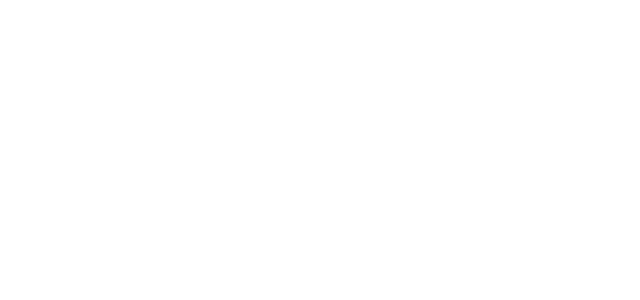
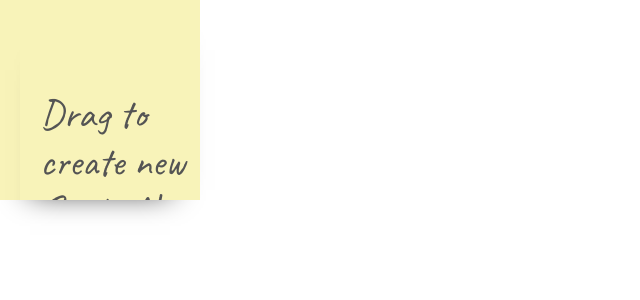
Before and after one commit to Na1ve/sticker-notes, a React app: page / in a window 1280 px wide. Shown: the top 300 px of the page, without its empty margins (0-640 px from the left). Built offline with nearby package versions, Linux system fonts and the light colour scheme.

Commit message:
creating the StickyNote

```diff
--- a/public/index.html
+++ b/public/index.html
@@ -24,6 +24,9 @@
       work correctly both with client-side routing and a non-root public URL.
       Learn how to configure a non-root public URL by running `npm run build`.
     -->
+    <link rel="preconnect" href="https://fonts.googleapis.com">
+    <link rel="preconnect" href="https://fonts.gstatic.com" crossorigin>
+    <link href="https://fonts.googleapis.com/css2?family=Caveat&display=swap" rel="stylesheet">
     <title>React App</title>
   </head>
   <body>
--- /dev/null
+++ b/src/components/CreateZone/CreateZone.css
@@ -0,0 +1,34 @@
+
+.stack {
+  --bgcolor: 55;
+}
+
+.stack {
+  position: absolute;
+  background: hsl(var(--bgcolor), 80%, 80%);
+}
+
+.stack::before,
+.stack::after {
+  position: absolute;
+  transform-origin: 0 0;
+  content: '';
+}
+
+.stack::before {
+  top: 0;
+  left: 100%;
+  bottom: 0;
+  width: 3px;
+  background: hsl(var(--bgcolor), 80%, 30%);
+  transform: skewY(45deg);
+}
+
+.stack::after {
+  top: 100%;
+  left: 0;
+  right: 0;
+  height: 3px;
+  background: hsl(var(--bgcolor), 80%, 20%);
+  transform: skewX(45deg);
+}
--- /dev/null
+++ b/src/components/CreateZone/CreateZone.tsx
@@ -0,0 +1,88 @@
+import React from 'react';
+import classNames from 'classnames/bind';
+import styles from './CreateZone.css';
+
+import { generateId } from '../../utils/generateId';
+
+import { IVector } from '../../interfaces/Vector';
+import { IStickyNote, stickyNoteFactory, IStickyNoteProps } from '../../interfaces/StickyNote';
+import { StickyNote } from '../StickyNote';
+
+const cx = classNames.bind(styles);
+
+const DEFAULT_SIZE: IVector = {x: 240, y: 240};
+const DEFAULT_POSITION: IVector = {x: 20, y: 20};
+
+enum Step {
+  Create,
+  SetSize,
+};
+
+const stickyNotePropsByStep: Record<Step, Partial<IStickyNoteProps>> = {
+  [Step.Create]: {
+    content: 'Drag to create new Sticky Note',
+    movable: true,
+    resizable: false,
+    editable: false,
+  },
+  [Step.SetSize]: {
+    content: 'Drag by rb-corner to set size of sticker',
+    movable: false,
+    resizable: true,
+    editable: false,
+  }
+};
+
+interface ICreateZoneProps {
+  onSave: (sticker: IStickyNote) => void;
+}
+
+const CreateZone: React.FC<ICreateZoneProps> = ({onSave: handleSave}) => {
+  const position: IVector = DEFAULT_POSITION;
+  const stickerDummyProps = stickyNoteFactory({
+    size: DEFAULT_SIZE,
+    position: DEFAULT_POSITION,
+  });
+  const [stickerProps, setStickerProps] = React.useState<IStickyNote>(stickerDummyProps);
+  const [step, setStep] = React.useState<Step>(Step.Create);
+
+  const additionalStickerProps: Partial<IStickyNoteProps> = stickyNotePropsByStep[step];
+
+  const stackStyles = {
+    width: `${DEFAULT_SIZE.x}px`,
+    height: `${DEFAULT_SIZE.y}px`,
+    top: `${DEFAULT_POSITION.y}px`,
+    left: `${DEFAULT_POSITION.x}px`,
+  };
+
+  const nextStepHandler = (stickerProps: IStickyNote) => {
+    switch (step) {
+      case Step.Create:
+        setStickerProps(stickerProps);
+        setStep(Step.SetSize);
+        break;
+      case Step.SetSize:
+        setStickerProps({
+          ...stickerDummyProps,
+          id: generateId(),
+        });
+        setStep(Step.Create);
+        handleSave(stickerProps);
+        break;
+    }
+  }
+
+  return (
+    <>
+      <div className={cx('stack')} style={stackStyles}/>
+      <StickyNote
+        key={`${stickerProps.id}-${step}`}
+        {...stickerProps}
+        {...additionalStickerProps}
+        onSave={nextStepHandler}
+      />
+    </>
+  );
+}
+
+export {CreateZone};
--- /dev/null
+++ b/src/components/CreateZone/index.ts
@@ -0,0 +1 @@
+export { CreateZone } from './CreateZone';
--- a/src/components/Desktop/Desktop.tsx
+++ b/src/components/Desktop/Desktop.tsx
@@ -4,6 +4,7 @@
 
 import { IStickyNote, stickyNoteFactory } from '../../interfaces/StickyNote';
 import { StickyNote } from '../StickyNote';
+import { CreateZone } from '../CreateZone';
 
 const cx = classNames.bind(styles);
 
@@ -11,14 +12,40 @@
 
 }
 
-const Desktop: React.FC<IDesktopProps> = (props) => {
-  const [stickerList, setStickerList] = React.useState<IStickyNote[]>([stickyNoteFactory({size: {x: 100, y: 100}})]);
+const Desktop: React.FC<IDesktopProps> = () => {
+  const [stickerList, setStickerList] = React.useState<IStickyNote[]>([]);
+
+  const saveHandler = (index: number) => (sticker: IStickyNote) => {
+    const newStickerList = [...stickerList];
+    newStickerList.splice(index, 1);
+    newStickerList.push(sticker);
+    setStickerList(newStickerList);
+  }
+
+  const createHandler = (sticker: IStickyNote) => {
+    setStickerList([
+      ...stickerList,
+      {
+        ...sticker,
+        content: '',
+      }
+    ]);
+    //setStickerDummyKey(stickerDummyKey+1);
+  }
 
   return (
     <div className={cx('wrapper')}>
-    	{stickerList.map((stickerProps) => <StickyNote {...stickerProps} key='a' onSave={(sticker: IStickyNote) => {
-        setStickerList([sticker])
-      }}/>)}
+    	{stickerList.map((stickerProps: IStickyNote, index: number) =>
+        <StickyNote
+          {...stickerProps}
+          key={stickerProps.id}
+          editable
+          resizable
+          movable
+          onSave={saveHandler(index)}
+        />
+      )}
+      <CreateZone onSave={createHandler} />
     </div>
   );
 }
--- a/src/components/StickyNote/StickyNote.css
+++ b/src/components/StickyNote/StickyNote.css
@@ -20,6 +20,8 @@
   height: calc(var(--size-y) * 1px);
   background: hsl(var(--bgcolor), 82%, 85%);
   box-shadow: 0 20px 30px -30px #000;
+  min-width: 200px;
+  min-height: 200px;
 }
 
 .header {
@@ -43,6 +45,9 @@
 	box-sizing: border-box;
 	border: 0 none;
 	background: transparent;
+  font: 400 40px/1.2 'Caveat', cursive;
+  padding: 20px;
+  user-select: none;
 }
 
 .content:focus {
--- a/src/components/StickyNote/StickyNote.tsx
+++ b/src/components/StickyNote/StickyNote.tsx
@@ -2,19 +2,15 @@
 import classNames from 'classnames/bind';
 import styles from './StickyNote.css';
 
-import { addVectors, subVectors } from '../../utils/vector';
+import { addVectors } from '../../utils/vector';
 import { draggable } from '../../utils/draggable';
 import { IVector } from '../../interfaces/Vector';
-import { IStickyNote } from '../../interfaces/StickyNote';
+import { IStickyNote, IStickyNoteProps } from '../../interfaces/StickyNote';
 
 
 const cx = classNames.bind(styles);
 
-interface IStickyNoteProps extends IStickyNote {
-  onSave?: (sticker: IStickyNote) => void;
-}
-
-const StickyNote: React.FC<IStickyNoteProps> = (props: IStickyNoteProps) => {
+export const StickyNote: React.FC<IStickyNoteProps> = (props: IStickyNoteProps) => {
   const [size, setSize] = React.useState<IVector>(props.size);
   const [position, setPosition] = React.useState<IVector>(props.position);
   const [content, setContent] = React.useState(props.content);
@@ -27,6 +23,7 @@
       setPosition(targetValue);
       if (props.onSave) {
         props.onSave({
+          id: props.id,
           size,
           position: targetValue,
           content,
@@ -42,6 +39,7 @@
       setSize(targetValue);
       if (props.onSave) {
         props.onSave({
+          id: props.id,
           size: targetValue,
           position,
           content,
@@ -49,6 +47,19 @@
       }
     },
   );
+
+  const contentHandler = (e: React.FormEvent<HTMLTextAreaElement>) => {
+    const content = e.currentTarget.value
+    setContent(content);
+    if (props.onSave) {
+      props.onSave({
+        id: props.id,
+        size,
+        position,
+        content,
+      });
+    }
+  };
 
   const stickerStyle = {
     '--size-x': size.x,
@@ -59,11 +70,19 @@
 
   return (
     <div className={cx('wrapper')} style={stickerStyle}>
-      <div className={cx('header')} onMouseDown={moveHandler}/>
-      <textarea className={cx('content')} onChange={(e) => setContent(e.target.value)} value={content} />
-      <div className={cx('resize-corner')} onMouseDown={resizeHandler}/>
+      {props.movable &&
+        <div className={cx('header')} onMouseDown={moveHandler}/>
+      }
+      <textarea
+        className={cx('content')}
+        onChange={contentHandler}
+        value={content}
+        placeholder={'Enter the content'}
+        disabled={!props.editable}
+      />
+      {props.resizable &&
+        <div className={cx('resize-corner')} onMouseDown={resizeHandler}/>
+      }
     </div>
   );
 }
-
-export {StickyNote};
--- a/src/interfaces/StickyNote.ts
+++ b/src/interfaces/StickyNote.ts
@@ -1,6 +1,8 @@
 import { IVector } from './Vector';
+import { generateId } from '../utils/generateId';
 
 export interface IStickyNote {
+  id: string;
 	content: string;
 	position: IVector;
 	size: IVector;
@@ -8,9 +10,18 @@
 
 export const stickyNoteFactory = (model?: Partial<IStickyNote>): IStickyNote => {
 	return {
+    id: generateId(),
 		content: '',
 		position: {x: 0, y: 0},
 		size: {x: 0, y: 0},
 		...model,
 	};
 }
+
+
+export interface IStickyNoteProps extends IStickyNote {
+  editable?: boolean;
+  resizable?: boolean;
+  movable?: boolean;
+  onSave?: (sticker: IStickyNote) => void;
+}
--- /dev/null
+++ b/src/utils/generateId.ts
@@ -0,0 +1,6 @@
+
+let counter = 0;
+
+export const generateId = (prefix?: string):string => {
+  return `${prefix || 'guid'}-${counter++}`;
+};
```
